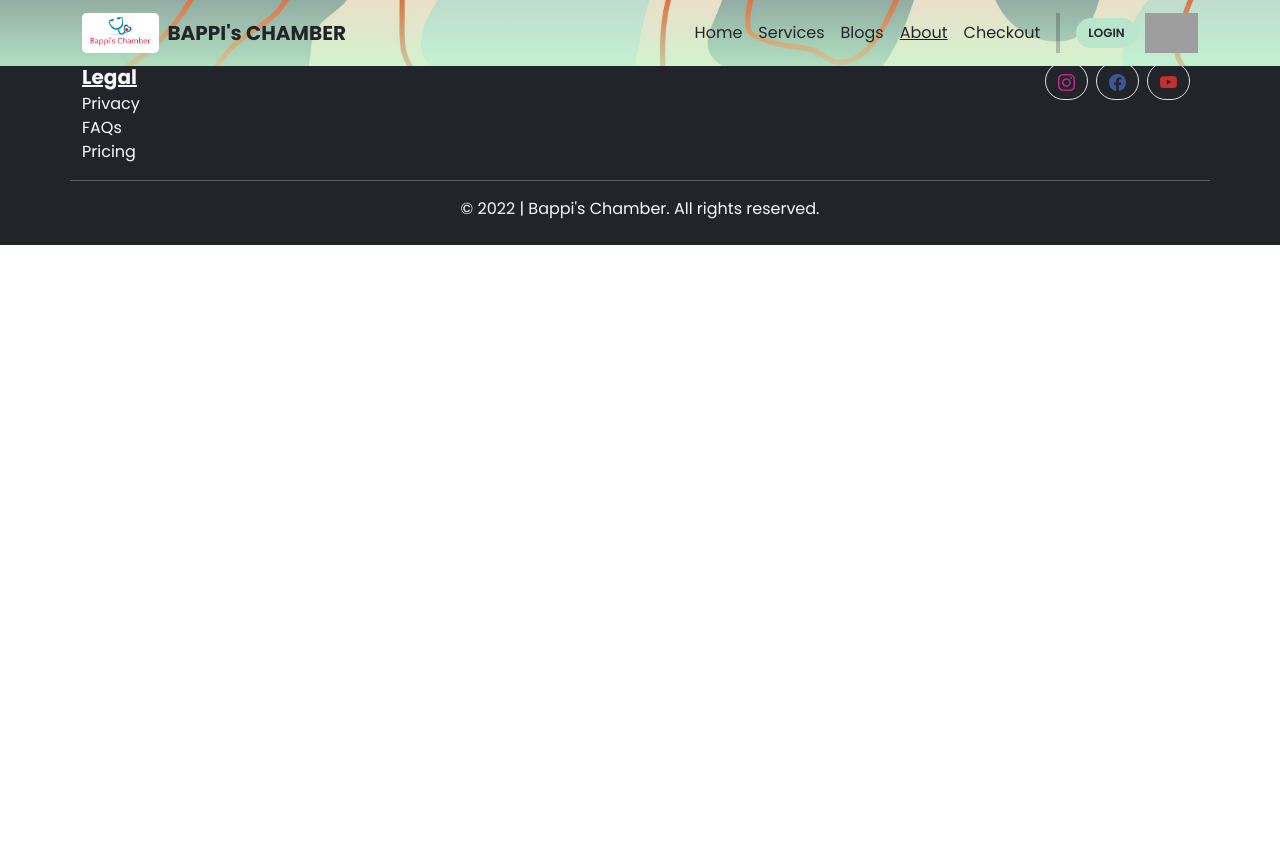
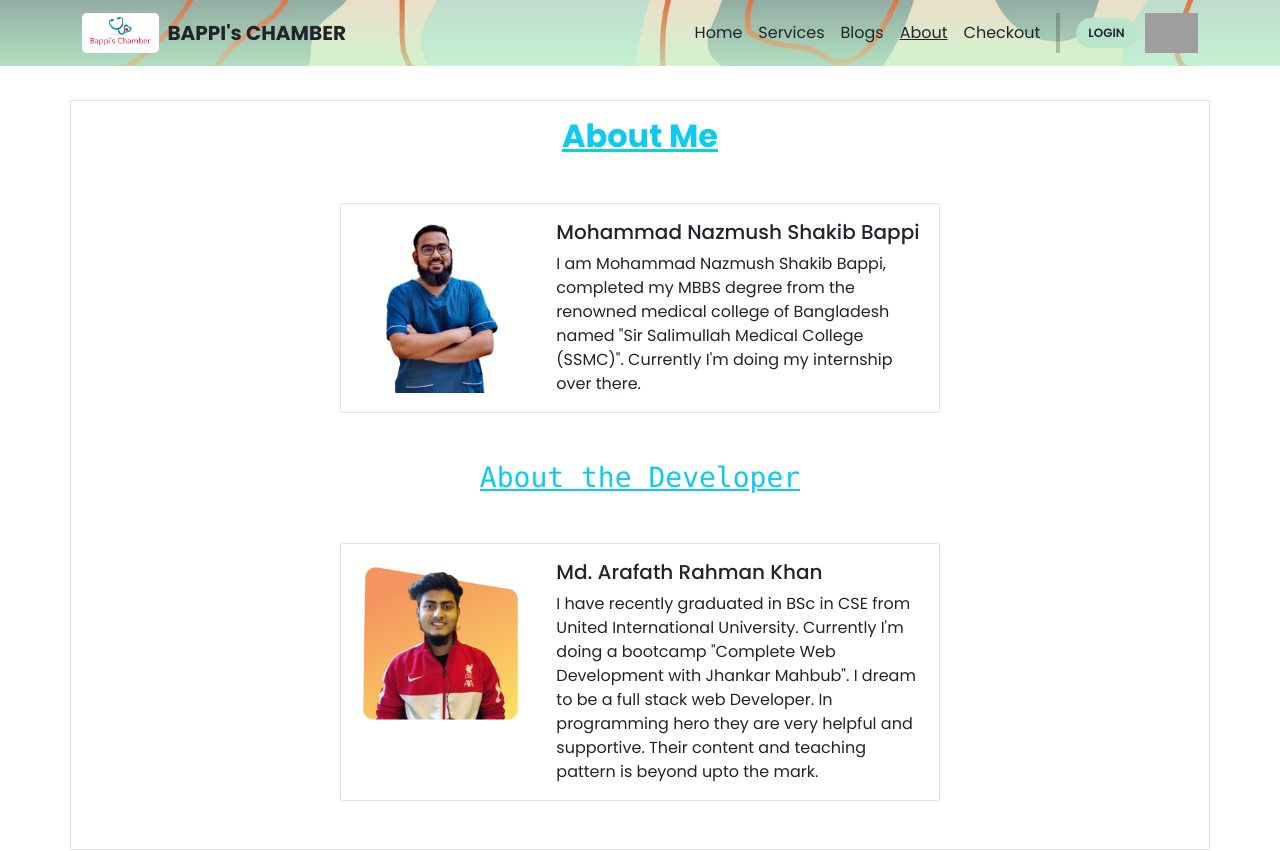
Before and after one commit to Arafath-Rahman/doctorsChamber, a React (Create React App) app: page /about in a window 1280 px wide. Shown: the top 851 px of the page. Before the commit the page ends 800 px from the top, so only its background shows below. Built offline with nearby package versions, Linux system fonts and the light colour scheme; no server answers; grey boxes are pictures that could not be loaded.

Commit message:
added about me section

```diff
--- a/src/App.js
+++ b/src/App.js
@@ -7,6 +7,7 @@ import About from "./Pages/About/About";
 import Login from "./Pages/Authentication/Login/Login";
 import RequireAuth from "./Pages/Authentication/RequireAuth/RequireAuth";
 import SignUp from "./Pages/Authentication/SignUp/SignUp";
+import Blogs from "./Pages/Blogs/Blogs";
 import Checkout from "./Pages/Checkout/Checkout";
 import Home from "./Pages/Home/Home/Home";
 import Services from "./Pages/Home/Services/Services";
@@ -21,7 +22,7 @@ function App() {
       <Routes>
         <Route path="/" element={<Home />}></Route>
         <Route path="/services" element={<Services />}></Route>
-        <Route path="/blogs" element={<Home />}></Route>
+        <Route path="/blogs" element={<Blogs />}></Route>
         <Route path="/about" element={<About />}></Route>
         <Route path="/login" element={<Login />}></Route>
         <Route path="/signup" element={<SignUp />}></Route>
--- a/src/Pages/About/About.js
+++ b/src/Pages/About/About.js
@@ -1,10 +1,63 @@
-import React from 'react';
-import './About.css';
+import React from "react";
+import "./About.css";
 
 const About = () => {
   return (
-    <div>
-      <h2>About</h2>
+    <div
+      style={{ marginTop: "100px" }}
+      className="container mx-auto border mb-5"
+    >
+      <h2 className="text-center my-3 text-decoration-underline fw-bold text-info">
+        About Me
+      </h2>
+      <div className="">
+        <div className="card mx-auto my-5" style={{ maxWidth: "600px" }}>
+          <div className="row g-0">
+            <div className="col-md-4">
+              <img
+                src={require("../../Asset/images/bappi-1.png")}
+                className="img-fluid rounded-start"
+                alt="..."
+              />
+            </div>
+            <div className="col-md-8">
+              <div className="card-body">
+                <h5 className="card-title">Mohammad Nazmush Shakib Bappi</h5>
+                <p className="card-text">
+                  I am Mohammad Nazmush Shakib Bappi, completed my MBBS degree
+                  from the renowned medical college of Bangladesh named "Sir
+                  Salimullah Medical College (SSMC)". Currently I'm doing my
+                  internship over there.
+                </p>
+              </div>
+            </div>
+          </div>
+        </div>
+      </div>
+      <div>
+        <h3 className=" font-monospace text-center my-5 fw-light text-info text-decoration-underline">
+          About the Developer
+        </h3>
+      </div>
+      <div className="card mx-auto my-5" style={{ maxWidth: "600px" }}>
+        <div className="row g-0">
+          <div className="col-md-4">
+            <img
+              src={require("../../Asset/images/developer.png")}
+              className="img-fluid rounded-start"
+              alt="..."
+            />
+          </div>
+          <div className="col-md-8">
+            <div className="card-body">
+              <h5 className="card-title">Md. Arafath Rahman Khan</h5>
+              <p className="card-text">
+                I have recently graduated in BSc in CSE from United International University. Currently I'm doing a bootcamp "Complete Web Development with Jhankar Mahbub". I dream to be a full stack web Developer. In programming hero they are very helpful and supportive. Their content and teaching pattern is beyond upto the mark.
+              </p>
+            </div>
+          </div>
+        </div>
+      </div>
     </div>
   );
 };
--- a/src/Pages/Blogs/Blogs.js
+++ b/src/Pages/Blogs/Blogs.js
@@ -1,10 +1,26 @@
-import React from 'react';
-import './Blogs.css';
+import React from "react";
+import "./Blogs.css";
 
 const Blogs = () => {
   return (
-    <div>
-      <h2>Blogs</h2>
+    <div style={{marginTop: '100px'}} className="container mx-auto border mb-5">
+      <div className="p-3">
+        <h1 className="text-center my-3 text-decoration-underline fw-bold text-info">Blogs</h1>
+        <div>
+          <article>
+            <h2 className="fw-light fs-4"><strong className="text-info text-decoration-underline">Question1:</strong> What is the difference between authorization and authentication?</h2>
+            <p>Answer</p>
+          </article>
+          <article>
+            <h2 className="fw-light fs-4"><strong className="text-info text-decoration-underline">Question2:</strong> Why are you using firebase? What other options do you have to implement authentication?</h2>
+            <p>Answer</p>
+          </article>
+          <article>
+            <h2 className="fw-light fs-4"><strong className="text-info text-decoration-underline">Question3:</strong> What other services does firebase provide other than authentication?</h2>
+            <p>Answer</p>
+          </article>
+        </div>
+      </div>
     </div>
   );
 };
```
Also changed, not shown: src/Asset/images/developer.png (added).
